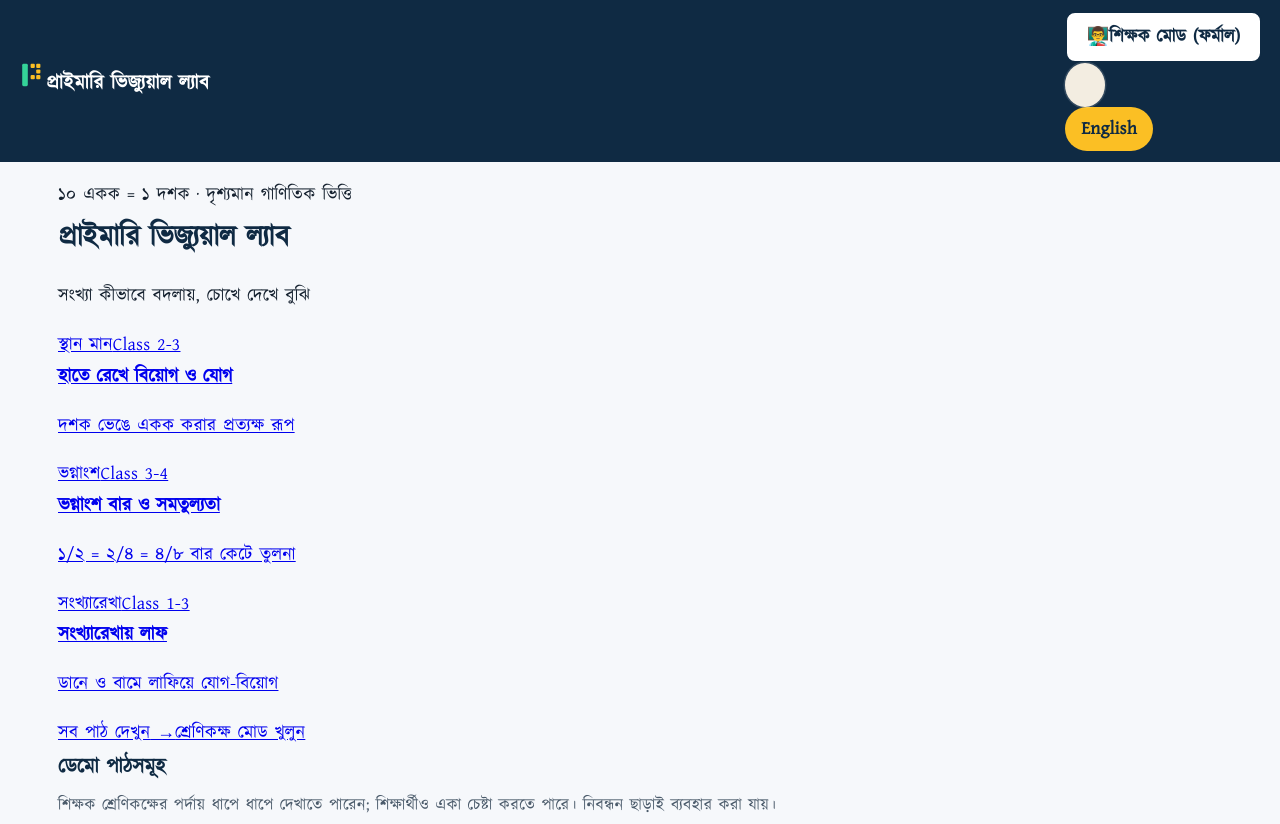
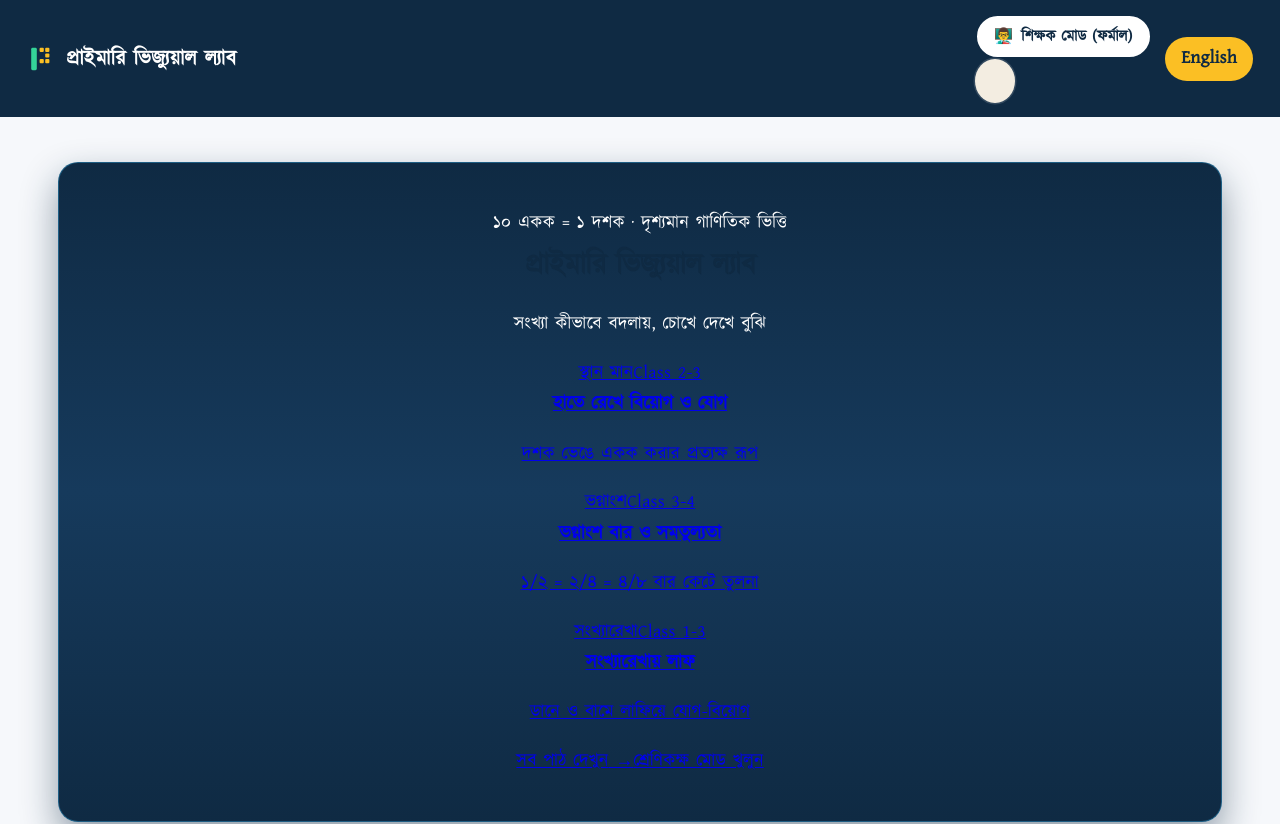
Before and after one commit to mehedyk/SOLO-VIBE-CODING-CHAMPIONSHIP-2026, a Next.js app: page /bn in a window 1280 px wide. Shown: the top 824 px of the page. Built offline with nearby package versions, Linux system fonts and the light colour scheme.

Commit message:
updated src/app/globals.css

```diff
--- a/src/app/globals.css
+++ b/src/app/globals.css
@@ -193,3 +193,360 @@ html[data-mode="student"] button:hover:not(:disabled),
 html[data-mode="student"] .btn:hover {
   transform: scale(1.03);
 }
+
+/* ─── Meadowbell Hero & Visual Identity ─── */
+.meadowbell-hero {
+  position: relative;
+  overflow: hidden;
+  border-radius: 20px;
+  background: linear-gradient(180deg, #0f2a43 0%, #163a5c 50%, #0f2a43 100%);
+  color: #ffffff;
+  padding: 2.5rem 1.8rem;
+  margin: 1.5rem 0 2.2rem;
+  border: 1px solid rgba(56, 189, 248, 0.35);
+  box-shadow: 0 16px 36px rgba(15, 42, 67, 0.45);
+  text-align: center;
+}
+.hero-container {
+  max-width: 960px;
+  margin: 0 auto;
+  display: flex;
+  flex-direction: column;
+  align-items: center;
+}
+.hero-badge {
+  display: inline-flex;
+  align-items: center;
+  gap: 0.5rem;
+  padding: 0.35rem 1.1rem;
+  border-radius: 999px;
+  background: rgba(52, 211, 153, 0.15);
+  border: 1px solid rgba(52, 211, 153, 0.4);
+  color: #34d399;
+  font-size: 0.88rem;
+  font-weight: 700;
+  margin-bottom: 1.2rem;
+}
+.hero-badge .pulse-dot {
+  width: 8px;
+  height: 8px;
+  border-radius: 50%;
+  background: #34d399;
+  box-shadow: 0 0 10px #34d399;
+  animation: pulse-glow 2s infinite;
+}
+@keyframes pulse-glow {
+  0%, 100% { opacity: 1; transform: scale(1); }
+  50% { opacity: 0.5; transform: scale(0.85); }
+}
+.hero-title {
+  font-size: clamp(1.8rem, 4vw, 2.7rem);
+  font-weight: 800;
+  margin: 0.2rem 0 0.6rem;
+  color: #ffffff !important;
+  letter-spacing: -0.02em;
+  line-height: 1.2;
+}
+.hero-tagline {
+  font-size: clamp(1rem, 2vw, 1.25rem);
+  color: #bae6fd;
+  font-weight: 500;
+  max-width: 44rem;
+  margin: 0 0 2rem;
+  line-height: 1.55;
+}
+.hero-grid {
+  display: grid;
+  grid-template-columns: repeat(auto-fit, minmax(250px, 1fr));
+  gap: 1.2rem;
+  width: 100%;
+  margin-bottom: 2rem;
+  text-align: left;
+}
+.hero-card {
+  display: flex;
+  flex-direction: column;
+  background: #1e293b;
+  border: 1px solid #334155;
+  border-radius: 14px;
+  padding: 1.2rem;
+  text-decoration: none !important;
+  color: inherit;
+  transition: all 0.2s ease;
+  box-shadow: 0 4px 14px rgba(0, 0, 0, 0.25);
+}
+.hero-card:hover {
+  background: #273549;
+  border-color: #fbbf24;
+  transform: translateY(-3px);
+  box-shadow: 0 10px 24px rgba(251, 191, 36, 0.2);
+}
+.hero-card-header {
+  display: flex;
+  justify-content: space-between;
+  align-items: center;
+  margin-bottom: 0.6rem;
+}
+.hero-card-topic {
+  font-size: 0.75rem;
+  font-weight: 800;
+  text-transform: uppercase;
+  letter-spacing: 0.05em;
+}
+.hero-card-grade {
+  font-size: 0.72rem;
+  background: #334155;
+  color: #e2e8f0;
+  padding: 0.15rem 0.55rem;
+  border-radius: 6px;
+  font-weight: 600;
+}
+.hero-card-title {
+  font-size: 1.1rem;
+  font-weight: 700;
+  color: #f8fafc !important;
+  margin: 0 0 0.4rem;
+}
+.hero-card-desc {
+  font-size: 0.85rem;
+  color: #94a3b8;
+  margin: 0;
+  line-height: 1.45;
+}
+.hero-actions {
+  display: flex;
+  flex-wrap: wrap;
+  justify-content: center;
+  gap: 1rem;
+}
+.hero-btn-primary {
+  background: #fbbf24 !important;
+  color: #0f172a !important;
+  font-weight: 800;
+  padding: 0.8rem 1.8rem;
+  border-radius: 12px;
+  text-decoration: none;
+  border: none;
+  font-size: 1rem;
+  display: inline-flex;
+  align-items: center;
+  box-shadow: 0 4px 16px rgba(251, 191, 36, 0.35);
+  transition: all 0.2s ease;
+}
+.hero-btn-primary:hover {
+  background: #f59e0b !important;
+  transform: translateY(-2px);
+  box-shadow: 0 8px 22px rgba(251, 191, 36, 0.45);
+}
+.hero-btn-secondary {
+  background: #1e293b !important;
+  color: #f1f5f9 !important;
+  font-weight: 600;
+  padding: 0.8rem 1.6rem;
+  border-radius: 12px;
+  text-decoration: none;
+  border: 1px solid #475569;
+  font-size: 1rem;
+  display: inline-flex;
+  align-items: center;
+  transition: all 0.2s ease;
+}
+.hero-btn-secondary:hover {
+  background: #334155 !important;
+  border-color: #64748b;
+  transform: translateY(-1px);
+}
+
+/* ─── Meridian Architectural Footer ─── */
+.meridian-footer {
+  margin-top: 4rem;
+  border-top: 1px solid #1e293b;
+  background: #0a1827;
+  color: #94a3b8;
+  padding: 3.5rem 1.5rem 2rem;
+  font-size: 0.9rem;
+}
+.footer-inner {
+  max-width: 1100px;
+  margin: 0 auto;
+}
+.footer-grid {
+  display: grid;
+  grid-template-columns: repeat(auto-fit, minmax(230px, 1fr));
+  gap: 2.5rem;
+  margin-bottom: 2.5rem;
+}
+.footer-brand {
+  display: flex;
+  flex-direction: column;
+  gap: 0.8rem;
+}
+.footer-brand-header {
+  display: flex;
+  align-items: center;
+  gap: 0.7rem;
+}
+.footer-brand-mark {
+  width: 28px !important;
+  height: 28px !important;
+  min-width: 28px !important;
+  max-width: 28px !important;
+  flex-shrink: 0;
+  display: inline-block;
+}
+.footer-brand-title {
+  font-weight: 700;
+  color: #f1f5f9;
+  font-size: 1.15rem;
+}
+.footer-brand-desc {
+  font-size: 0.85rem;
+  color: #94a3b8;
+  line-height: 1.55;
+  margin: 0;
+}
+.footer-free-tier {
+  font-size: 0.8rem;
+  color: #34d399;
+  font-weight: 600;
+}
+.footer-col h4 {
+  font-size: 0.82rem;
+  font-weight: 700;
+  text-transform: uppercase;
+  letter-spacing: 0.05em;
+  color: #e2e8f0;
+  margin: 0 0 0.9rem;
+}
+.footer-links {
+  list-style: none;
+  padding: 0;
+  margin: 0;
+  display: flex;
+  flex-direction: column;
+  gap: 0.55rem;
+}
+.footer-links a {
+  color: #94a3b8;
+  text-decoration: none;
+  font-size: 0.88rem;
+  transition: color 0.15s ease;
+}
+.footer-links a:hover {
+  color: #fbbf24;
+}
+.footer-col p {
+  font-size: 0.85rem;
+  line-height: 1.55;
+  margin: 0 0 0.5rem;
+  color: #94a3b8;
+}
+.footer-bottom {
+  border-top: 1px solid #1e293b;
+  padding-top: 1.5rem;
+  display: flex;
+  flex-wrap: wrap;
+  justify-content: space-between;
+  align-items: center;
+  gap: 1rem;
+  font-size: 0.82rem;
+  color: #64748b;
+}
+.footer-bottom a {
+  color: #94a3b8;
+  text-decoration: none;
+  transition: color 0.15s ease;
+}
+.footer-bottom a:hover {
+  color: #f1f5f9;
+}
+
+/* ─── Brand Logos & Header Constraints ─── */
+.site-head {
+  padding: 0.8rem 1.5rem;
+  min-height: 60px;
+  display: flex;
+  justify-content: space-between;
+  align-items: center;
+}
+.site-head .brand {
+  display: inline-flex;
+  align-items: center;
+  gap: 0.6rem;
+  color: #fff;
+  font-weight: 700;
+  text-decoration: none;
+  font-size: 1.15rem;
+}
+.site-head .brand svg {
+  width: 28px !important;
+  height: 28px !important;
+  min-width: 28px !important;
+  max-width: 28px !important;
+  flex-shrink: 0;
+}
+.head-actions {
+  display: inline-flex;
+  align-items: center;
+  gap: 0.75rem;
+}
+.mode-toggle-wrap {
+  display: inline-flex;
+  align-items: center;
+  gap: 0.5rem;
+}
+.mode-toggle-btn {
+  font-family: inherit;
+  cursor: pointer;
+  display: inline-flex;
+  align-items: center;
+  gap: 0.45rem;
+  padding: 0.4rem 0.95rem;
+  border-radius: 999px;
+  font-size: 0.85rem;
+  font-weight: 700;
+  transition: all 0.2s ease;
+  min-height: 38px;
+}
+.mode-toggle-btn.mode-teacher {
+  background: #1e293b;
+  color: #fbbf24;
+  border: 1px solid rgba(251, 191, 36, 0.45);
+  box-shadow: 0 2px 8px rgba(0, 0, 0, 0.25);
+}
+.mode-toggle-btn.mode-teacher:hover {
+  background: #28384e;
+  border-color: #fbbf24;
+}
+.mode-toggle-btn.mode-student {
+  background: #fbbf24;
+  color: #0f172a;
+  border: 1px solid #f59e0b;
+  box-shadow: 0 2px 10px rgba(251, 191, 36, 0.35);
+}
+.mode-toggle-btn.mode-student:hover {
+  background: #f59e0b;
+}
+.mode-icon {
+  font-size: 1rem;
+  line-height: 1;
+}
+.mode-label {
+  letter-spacing: 0.01em;
+}
+.theme-toggle-inline {
+  display: inline-flex;
+  align-items: center;
+}
+.section-header {
+  margin: 2rem 0 1rem;
+}
+.section-header h2 {
+  font-size: 1.35rem;
+  font-weight: 800;
+  margin-bottom: 0.3rem;
+  color: var(--navy);
+}
+html[data-mode="student"] .section-header h2 {
+  color: #0369a1;
+}
```
